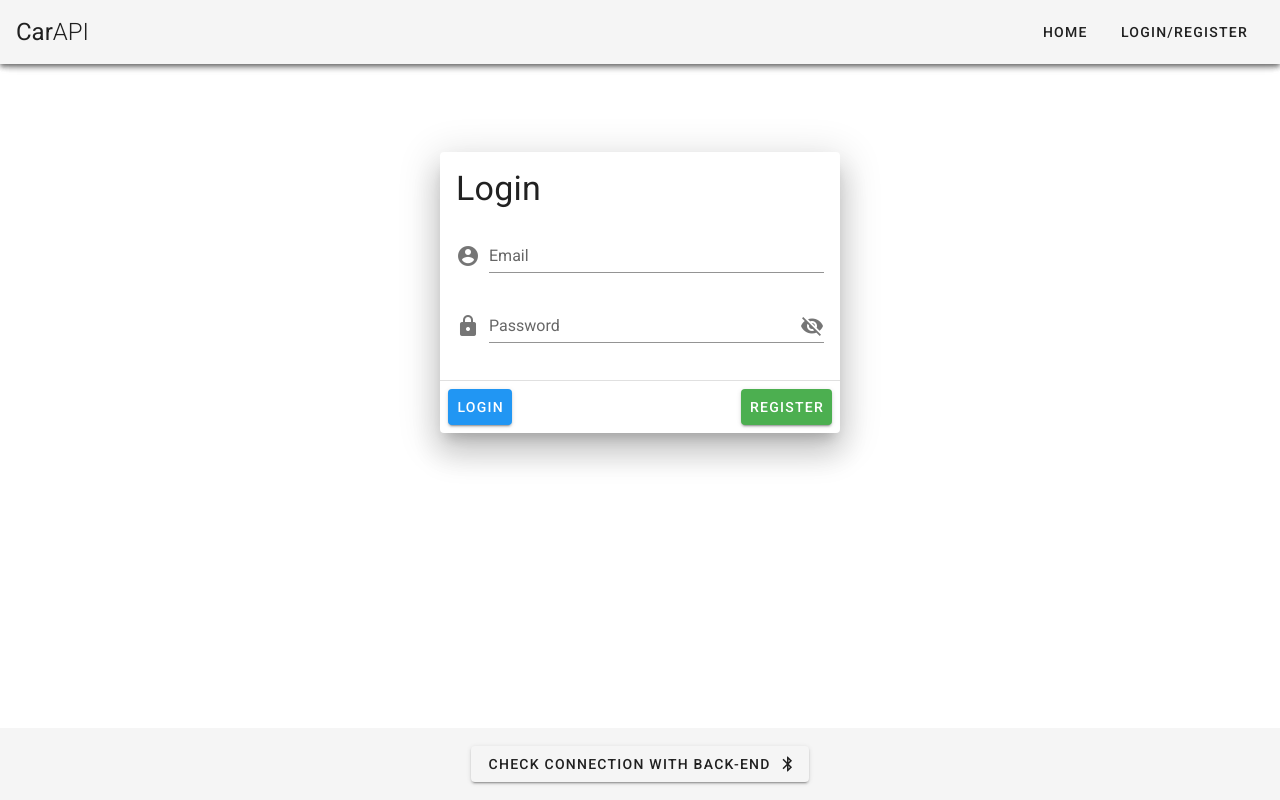
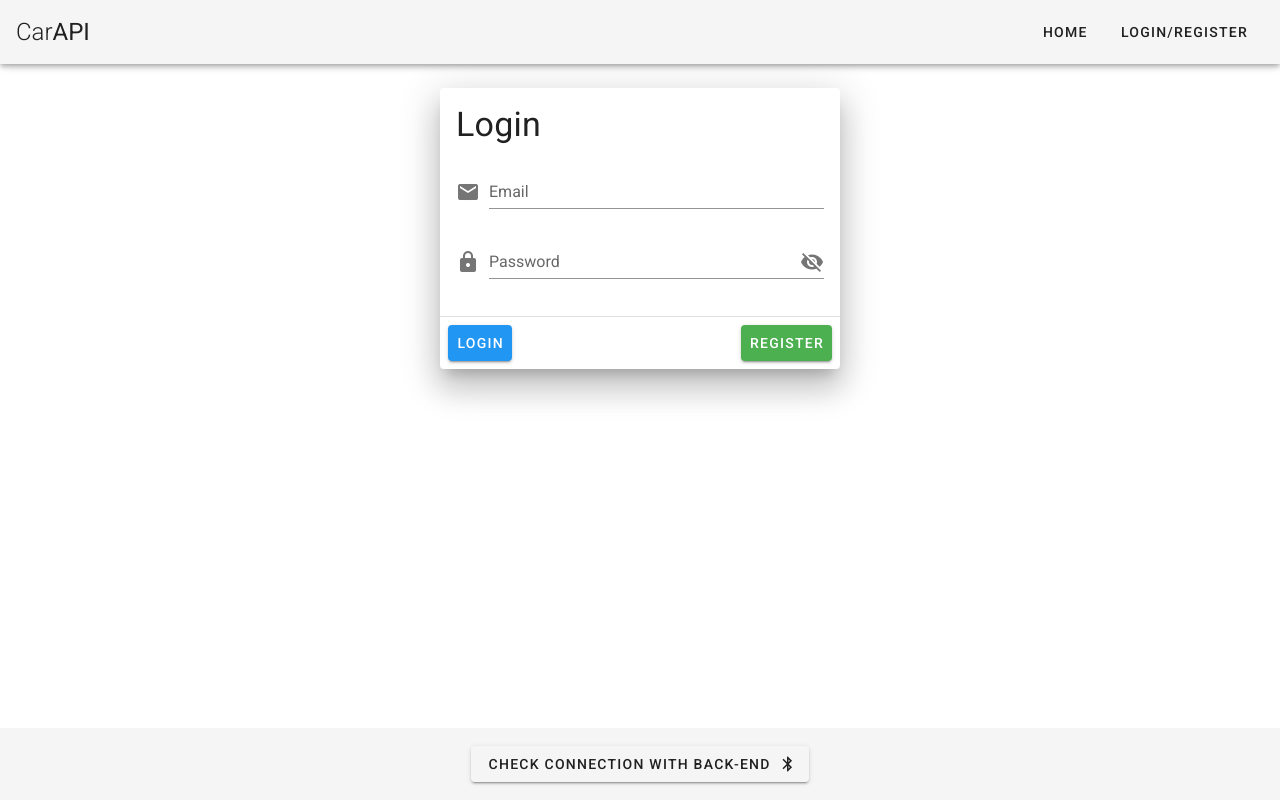
Before and after one commit to PatriQ94/VueUITemplate, a Vue app: page /Login in a window 1280 px wide. Built offline with nearby package versions, Linux system fonts and the light colour scheme.

Commit message:
Finished login and register, added check connection to back-end

```diff
--- a/src/App.vue
+++ b/src/App.vue
@@ -1,12 +1,21 @@
 <template>
   <v-app>
-    <v-app-bar app>
-      <!-- -->
-    </v-app-bar>
+    <v-snackbar
+      v-model="notification"
+      :color="notificationColor"
+      :timeout="timeout"
+      :top="true"
+      :right="true"
+    >
+      {{ notificationText }}
+      <template v-slot:action="{ attrs }">
+        <v-btn text v-bind="attrs" @click="notification = false">Close</v-btn>
+      </template>
+    </v-snackbar>
     <v-app-bar app>
       <v-toolbar-title class="headline">
-        <span>Car</span>
-        <span class="font-weight-light">API</span>
+        <span class="font-weight-light">Car</span>
+        <span>API</span>
       </v-toolbar-title>
       <v-spacer></v-spacer>
       <v-btn v-if="!loggedIn" text to="/">
@@ -58,7 +67,11 @@ export default {
   data() {
     return {
       connectionBtnColor: "normal",
-      loadInProgress: false
+      loadInProgress: false,
+      notification: false,
+      notificationColor: "success",
+      notificationText: "",
+      timeout: 3000
     };
   },
   computed: {
@@ -76,18 +89,24 @@ export default {
         .dispatch("checkConnection")
         .then(response => {
           this.connectionBtnColor = "success";
+          this.notificationColor = "success";
+          this.notificationText = "Connected with the back-end API";
+          this.notification = true;
           setTimeout(() => {
             this.loadInProgress = false;
             this.connectionBtnColor = "normal";
-          }, 2000);
+          }, this.timeout);
           return response;
         })
         .catch(error => {
           this.connectionBtnColor = "error";
+          this.notificationColor = "error";
+          this.notificationText = "Not connected with the back-end API";
+          this.notification = true;
           setTimeout(() => {
             this.loadInProgress = false;
             this.connectionBtnColor = "normal";
-          }, 2000);
+          }, this.timeout);
           return error;
         });
     }
--- a/src/components/auth/Login.vue
+++ b/src/components/auth/Login.vue
@@ -9,7 +9,7 @@
           <v-text-field
             label="Email"
             v-model="email"
-            prepend-icon="mdi-account-circle"
+            prepend-icon="mdi-email"
             :rules="[rules.required, rules.email]"
           />
           <v-text-field
@@ -72,7 +72,13 @@ export default {
           return response;
         })
         .catch(error => {
-          this.errorMessages = error;
+          if (
+            error.response.status == 400 &&
+            error.response.data.errorMessage != null
+          ) {
+            this.errorMessages = error.response.data.errorMessage;
+          }
+
           this.loading = false;
         });
     },
--- a/src/store.js
+++ b/src/store.js
@@ -9,6 +9,20 @@ Vue.use(Vuex);
 axios.defaults.baseURL = "https://localhost:5001";
 // axios.defaults.headers.common["Authorization"] =
 //   "Bearer " + context.state.accessToken;
+
+// Add a response interceptor
+axios.interceptors.response.use(
+  function(response) {
+    // Any status code that lie within the range of 2xx cause this function to trigger
+    // Do something with response data
+    return response;
+  },
+  function(error) {
+    // Any status codes that falls outside the range of 2xx cause this function to trigger
+    // Do something with response error
+    return Promise.reject(error);
+  }
+);
 
 //Initialize store
 export const store = new Vuex.Store({
@@ -48,7 +62,6 @@ export const store = new Vuex.Store({
               accessToken: accessToken,
               refreshToken: refreshToken,
             });
-
             resolve(response);
           })
           .catch((error) => {
```
Also changed, not shown: 1 other file (tests, documents, lock files or other folders).
